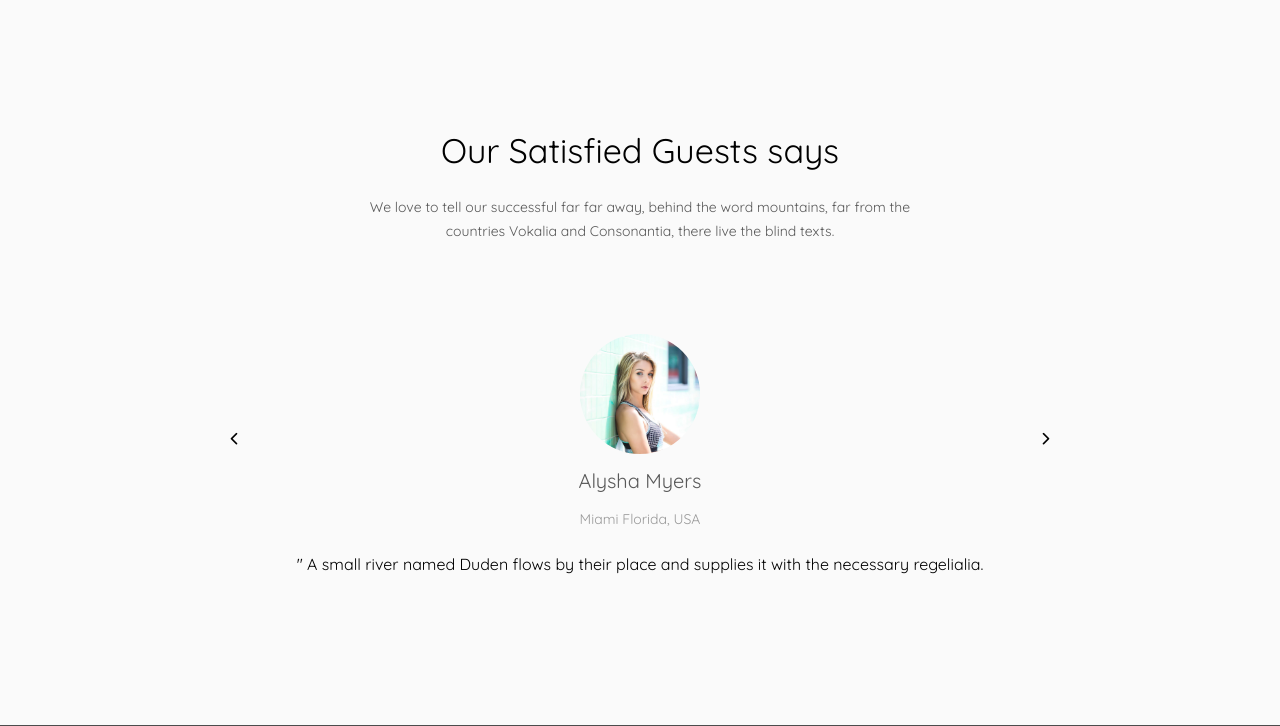
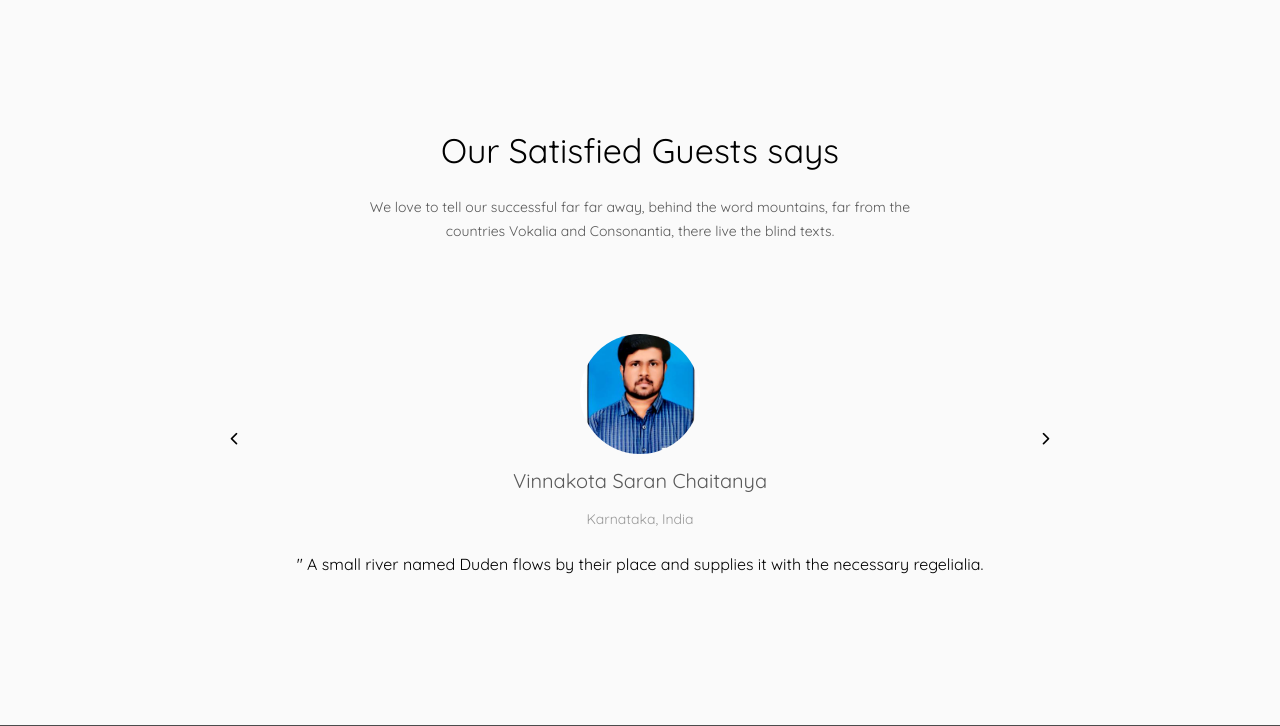
Before and after one commit to compiletimeterror/Traveling_Mamas, a Django app: page /about in a window 1280 px wide. Shown: the part 1683-2409 px from the top of the page. Run offline with Django 3.2, Linux system fonts and the light colour scheme; some libraries are stand-ins or nearby versions; some web fonts are replaced; grey boxes are pictures that could not be loaded.

Commit message:
added dp od handMotion-Chaitanya

```diff
--- a/dbms/templates/about.html
+++ b/dbms/templates/about.html
@@ -179,9 +179,9 @@
 						<div class="owl-carousel2">
 							<div class="item">
 								<div class="testimony text-center">
-									<span class="img-user" style="background-image: url({% static 'images/person1.jpg' %});"></span>
-									<span class="user">Alysha Myers</span>
-									<small>Miami Florida, USA</small>
+									<span class="img-user" style="background-image: url({% static 'images/persons3.jpg' %});"></span>
+									<span class="user">Vinnakota Saran Chaitanya</span>
+									<small>Karnataka, India</small>
 									<blockquote>
 										<p>" A small river named Duden flows by their place and supplies it with the necessary regelialia.</p>
 									</blockquote>
@@ -189,9 +189,9 @@
 							</div>
 							<div class="item">
 								<div class="testimony text-center">
-									<span class="img-user" style="background-image: url({% static 'images/person2.jpg' %});"></span>
-									<span class="user">James Fisher</span>
-									<small>New York, USA</small>
+									<span class="img-user" style="background-image: url({% static 'images/personss.jpeg' %});"></span>
+									<span class="user">Rahul Kumar</span>
+									<small>Bihar, India</small>
 									<blockquote>
 										<p>One day however a small line of blind text by the name of Lorem Ipsum decided to leave for the far World of Grammar.</p>
 									</blockquote>
@@ -199,9 +199,9 @@
 							</div>
 							<div class="item">
 								<div class="testimony text-center">
-									<span class="img-user" style="background-image: url({% static 'images/person3.jpg' %});"></span>
-									<span class="user">Jacob Webb</span>
-									<small>Athens, Greece</small>
+									<span class="img-user" style="background-image: url({% static 'images/persons2.jpeg' %});"></span>
+									<span class="user">Rishi Sharma</span>
+									<small>Madhya Pradesh, India</small>
 									<blockquote>
 										<p>Alphabet Village and the subline of her own road, the Line Lane. Pityful a rethoric question ran over her cheek, then she continued her way.</p>
 									</blockquote>
```
Also changed, not shown: dbms/static/images/cover-img-2.jpg (added).
